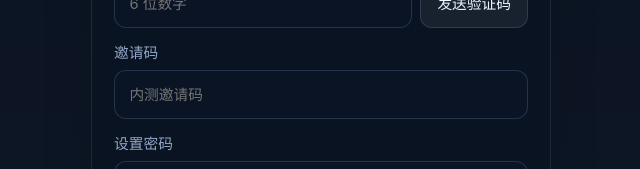
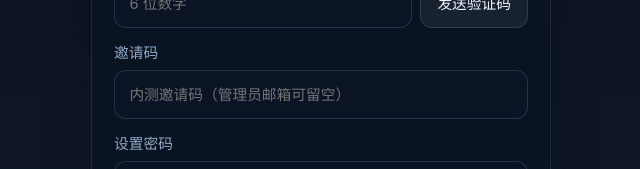
Before and after one commit to 1983suiyi/dashu-stock-web, a React (Vite) app: page / in a window 1280 px wide. Both pictures are taken after a click on the button "注册". Shown: the part 447-616 px from the top of the page, without its empty margins (319-959 px from the left). Built offline with nearby package versions, Linux system fonts and the light colour scheme; no server answers.

Commit message:
fix(auth): 注册页邀请码改为非必填（管理员邮箱免邀请码）

```diff
--- a/src/auth/AuthPanel.tsx
+++ b/src/auth/AuthPanel.tsx
@@ -172,8 +172,7 @@ export function AuthPanel({
             <input
               value={invite}
               onChange={(event) => setInvite(event.target.value)}
-              placeholder="内测邀请码"
-              required
+              placeholder="内测邀请码（管理员邮箱可留空）"
             />
           </label>
         )}
```
